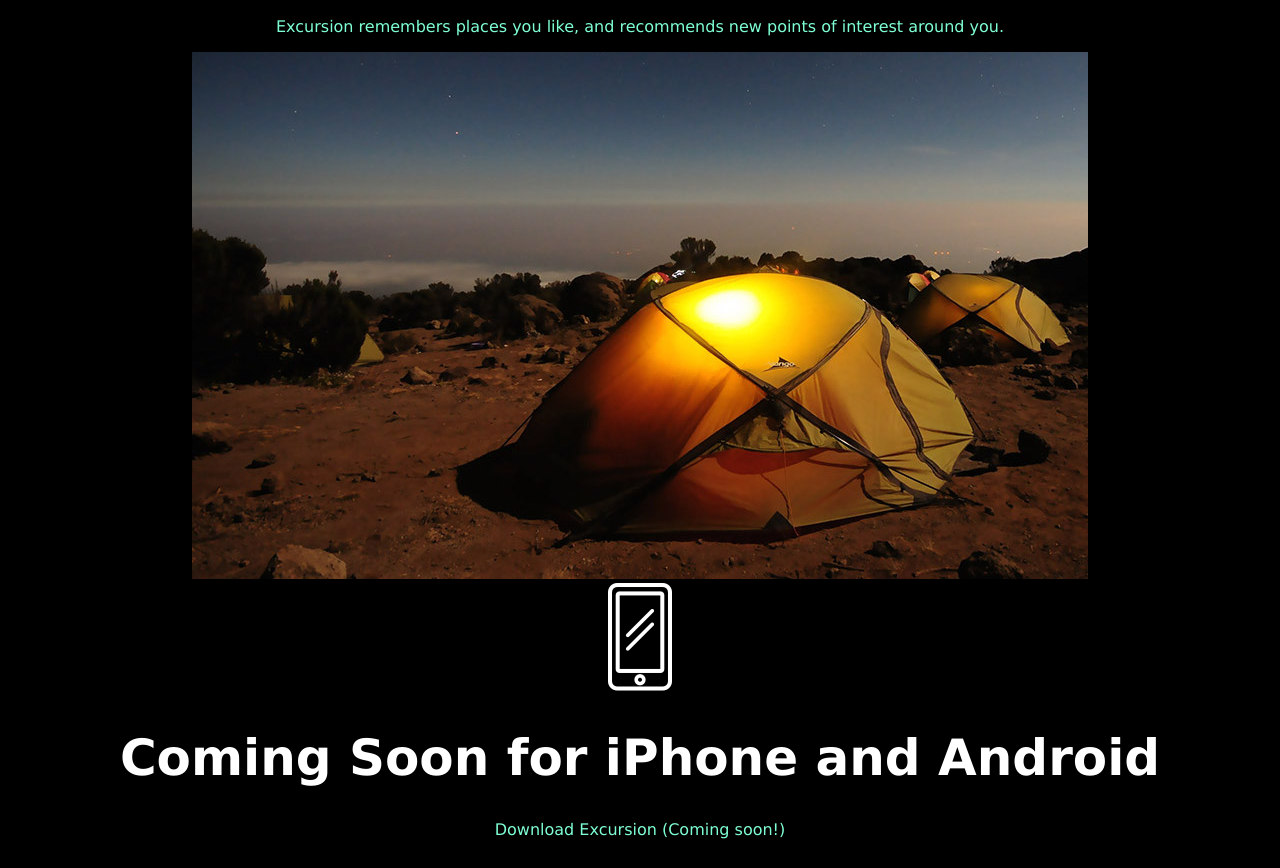
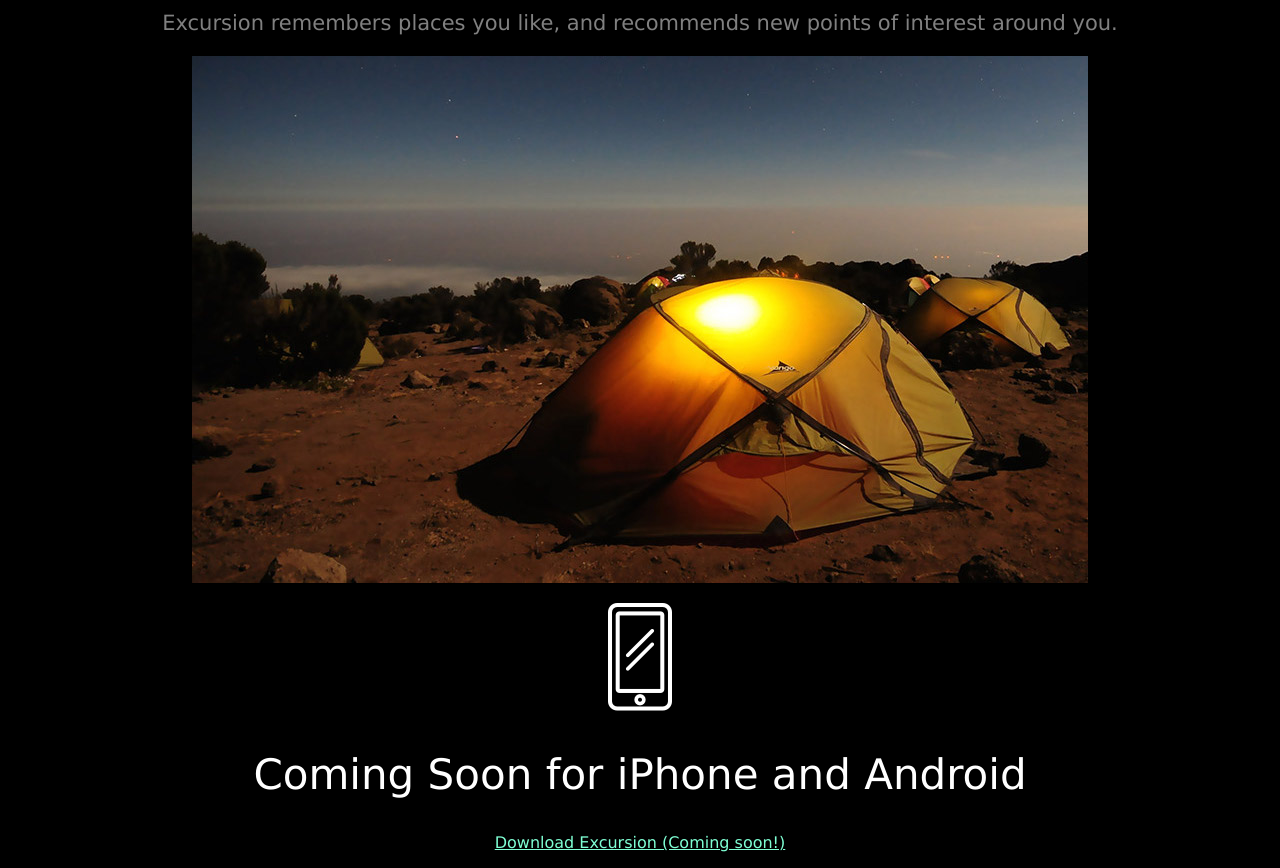
Before and after one commit to yodusanwo/excursion, a plain HTML site: page index.html in a window 1280 px wide. Shown: the part 476-1344 px from the top of the page. Drawn offline with Linux system fonts and the light colour scheme.

Commit message:
updated all except for circle r

```diff
--- a/index.html
+++ b/index.html
@@ -11,22 +11,23 @@
 <!--Header copy-->
     <div>
       <h1 id="discover">Discover hidden places in the world around you</h1>
-      <p>Download Excursion (Coming soon!)</p>
+      <p><a href="">Download Excursion (Coming soon!)</a><p>
         <video class="center"autoplay loop>
          <source src="./resources/videos/excursion.mp4">
         </video>
     </div>
 
     <div>
-      <h1 id="discover">Your personal travel guide</h1>
-      <p>Excursion remembers places you like, and recommends new points of interest around you.</p>
+      <h2>Your personal travel guide</h2>
+      <h3>Excursion remembers places you like, and recommends new points of interest around you.</h3>
       <p class="center"><img src="./resources/images/camp.jpg" alt="camp photo"></p>
     </div>
 
     <div>
+      <p></p>
       <p class="center"><img src="./resources/images/phone.png" alt="iphone photo"></p>
-      <h1 id="discover">Coming Soon for iPhone and Android</h1>
-      <p>Download Excursion (Coming soon!)</p>
+      <h2>Coming Soon for iPhone and Android</h2>
+      <p><a href="">Download Excursion (Coming soon!)</a><p>
     </div>
 
 
--- a/resources/css/style.css
+++ b/resources/css/style.css
@@ -1,22 +1,30 @@
 body {background-color: black;}
 
-h1,p {
+h1,p,h2,h3 {
     font-family:"Verdana", sans-serif;
     text-align: center;
+    color: white;
 }
 
-p {color: Aquamarine;
+a {
+   color: Aquamarine;
    font-size:16px;
-   text-align: center;}
+   text-align: center;
+ }
 
 h2 {
-     font-size:10px;
-     color:white;
-   }
+  font-size: 42px;
+  font-weight: 300;
+}
+
+h3 {
+  font-size: 21px;
+  color: grey;
+  font-weight: normal; !Important
+}
 
 #discover {
     font-size: 50px;
-    color:white;
 }
 
 .center {
```
